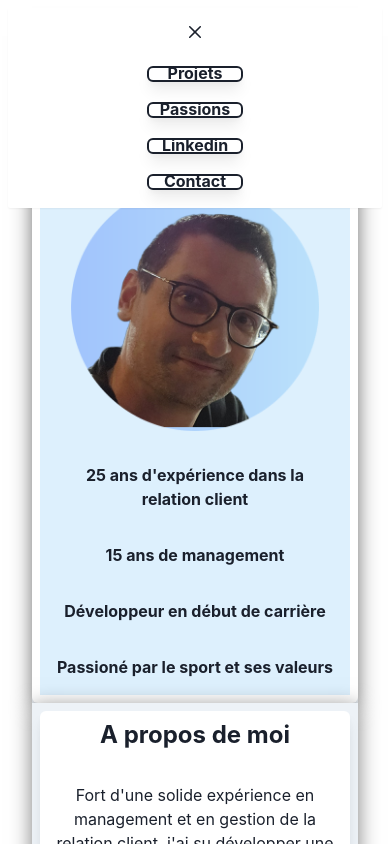
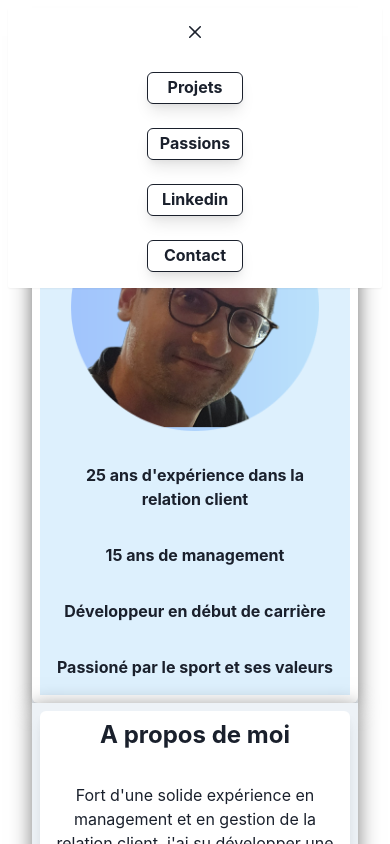
Before and after one commit to Davidcialone/portefolio, a React (Vite) app: page / in a window 390 px wide. Both pictures are taken after a click on the button "Open menu". Shown: the top 844 px of the page. Built offline with nearby package versions, Linux system fonts and the light colour scheme.

Commit message:
feat mobile navbar: adjust display

```diff
--- a/src/components/forms/navbar.jsx
+++ b/src/components/forms/navbar.jsx
@@ -21,7 +21,7 @@ export function NavbarSite() {
   const mobileNav = useDisclosure();
 
   const buttonStyles = {
-    border: "2px solid",
+    border:{ base: "1px solid", md: "2px solid", lg: "2px solid" },
     borderColor: "black.500",
     boxShadow: "lg",
     bg: "rgba(255, 255, 255, 0.8)",
@@ -30,7 +30,7 @@ export function NavbarSite() {
     fontSize: { base: "md", md: "lg", lg: "xl" }, // Ajustement de la taille du texte selon la taille d'écran
     padding: { base: "1", md: "2" },              // Espacement interne ajusté par taille d’écran
     width: { base: "6rem", md: "8rem", lg: "10rem" }, // Largeur du bouton par taille d’écran
-    height: { base: "1rem", md: "2rem", lg: "3rem" },   // Hauteur du bouton par taille d’écran
+    height: { base: "2rem", md: "2rem", lg: "3rem" },   // Hauteur du bouton par taille d’écran
     _hover: {
       bg: "rgba(255, 255, 255, 0.9)",
       boxShadow: "xl",
@@ -118,7 +118,7 @@ return (
               pb={4}
               m={2}
               bg={bg}
-              spacing={3}
+              spacing={6}
               rounded="sm"
               shadow="sm"
               zIndex={20}
```
